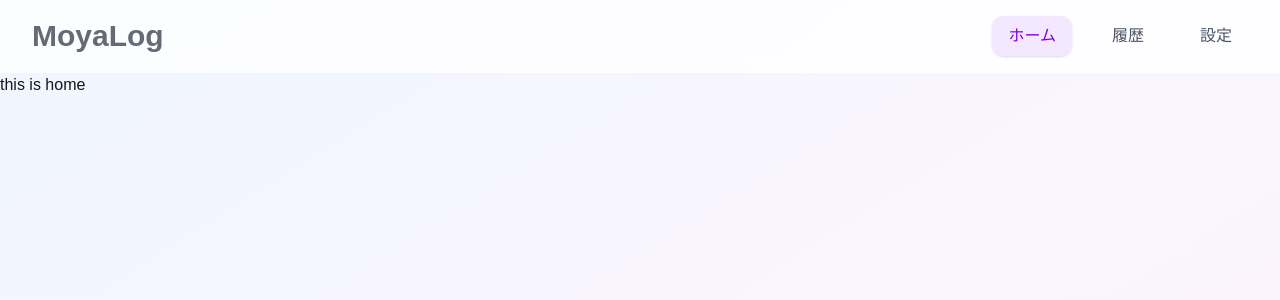
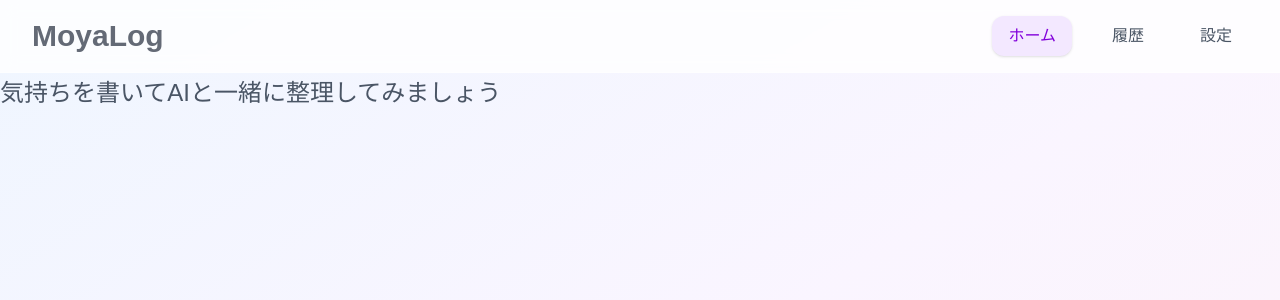
Before and after one commit to yuki-o-tech/moyalog-ai, a Next.js app: page /home in a window 1280 px wide. Shown: the top 300 px of the page. Built offline with nearby package versions, Linux system fonts and the light colour scheme.

Commit message:
feat: add Title component

```diff
--- a/src/app/home/page.tsx
+++ b/src/app/home/page.tsx
@@ -1,7 +1,9 @@
+import { Title } from "@/components/SectionTitle"
+
 const Home = () => {
   return (
     <>
-      <div>this is home</div>
+      <Title title="気持ちを書いてAIと一緒に整理してみましょう" />
     </>
   )
 }
--- /dev/null
+++ b/src/components/SectionTitle.tsx
@@ -0,0 +1,11 @@
+type TitleProps = {
+  title: string
+}
+
+export const Title = ({ title }: TitleProps) => {
+  return (
+    <div className="mb-6">
+      <h2 className="text-2xl text-gray-600 leading-relaxed">{title}</h2>
+    </div>
+  )
+}
```
